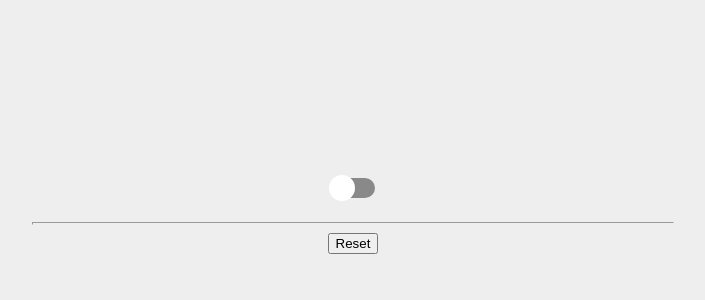
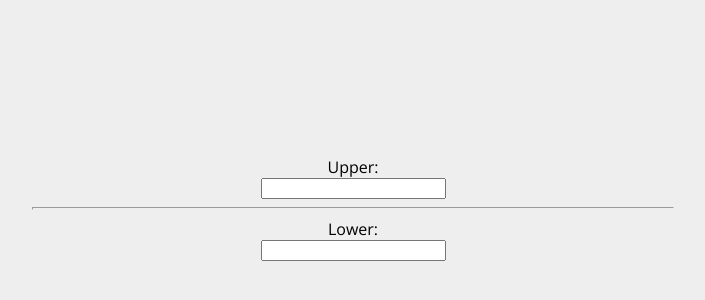
Before and after one commit to ninetails/learning-react-arcp, a React (Create React App) app: page / in a window 1280 px wide. Shown: the part 192-492 px from the top of the page, without its empty margins (287-992 px from the left). Built offline with nearby package versions, Linux system fonts and the light colour scheme.

Commit message:
Added MyInputs example

```diff
--- a/src/App.js
+++ b/src/App.js
@@ -1,18 +1,9 @@
 import React from 'react'
 
-import Toggle from './components/Toggle'
-import Switch from './components/Switch'
+import MyInputs from './components/MyInputs'
 
 const App = () => (
-  <Toggle
-    onToggle={on => console.log('toggle', on)}
-    onReset={on => console.log('reset', on)}
-    render={({ on, toggle, reset, getTogglerProps }) => [
-      <Switch key='switch' id="switch" on={on} {...getTogglerProps()} />,
-      <hr key='hr' />,
-      <button key="button" onClick={() => reset()}>Reset</button>
-    ]}
-    />
+  <MyInputs />
 )
 
 export default App;
--- /dev/null
+++ b/src/components/MyInputs/MyInputs.js
@@ -0,0 +1,35 @@
+import React, { Component } from 'react'
+
+export default class MyInputs extends Component {
+  state = { upperValue: '', lowerValue: '' }
+
+  handleChange = e =>
+    this.setState({
+      upperValue: e.target.value.toUpperCase(),
+      lowerValue: e.target.value.toLowerCase()
+    })
+
+  render() {
+    const { upperValue, lowerValue } = this.state
+
+    return [
+      <label key="upper" className="center">
+        Upper:
+        <input
+          type="text"
+          value={upperValue}
+          onChange={this.handleChange}
+        />
+      </label>,
+      <hr key="hr" />,
+      <label key="lower" className="center">
+        Lower:
+        <input
+          type="text"
+          value={lowerValue}
+          onChange={this.handleChange}
+        />
+      </label>
+    ]
+  }
+}
--- /dev/null
+++ b/src/components/MyInputs/index.js
@@ -0,0 +1 @@
+export { default } from './MyInputs'
--- a/src/index.css
+++ b/src/index.css
@@ -10,6 +10,15 @@ hr {
   width: 50vw;
 }
 
+input[type=text] {
+  clear: both;
+  display: block;
+}
+
+.center {
+  text-align: center;
+}
+
 #root {
   align-items: center;
   display: flex;
```
